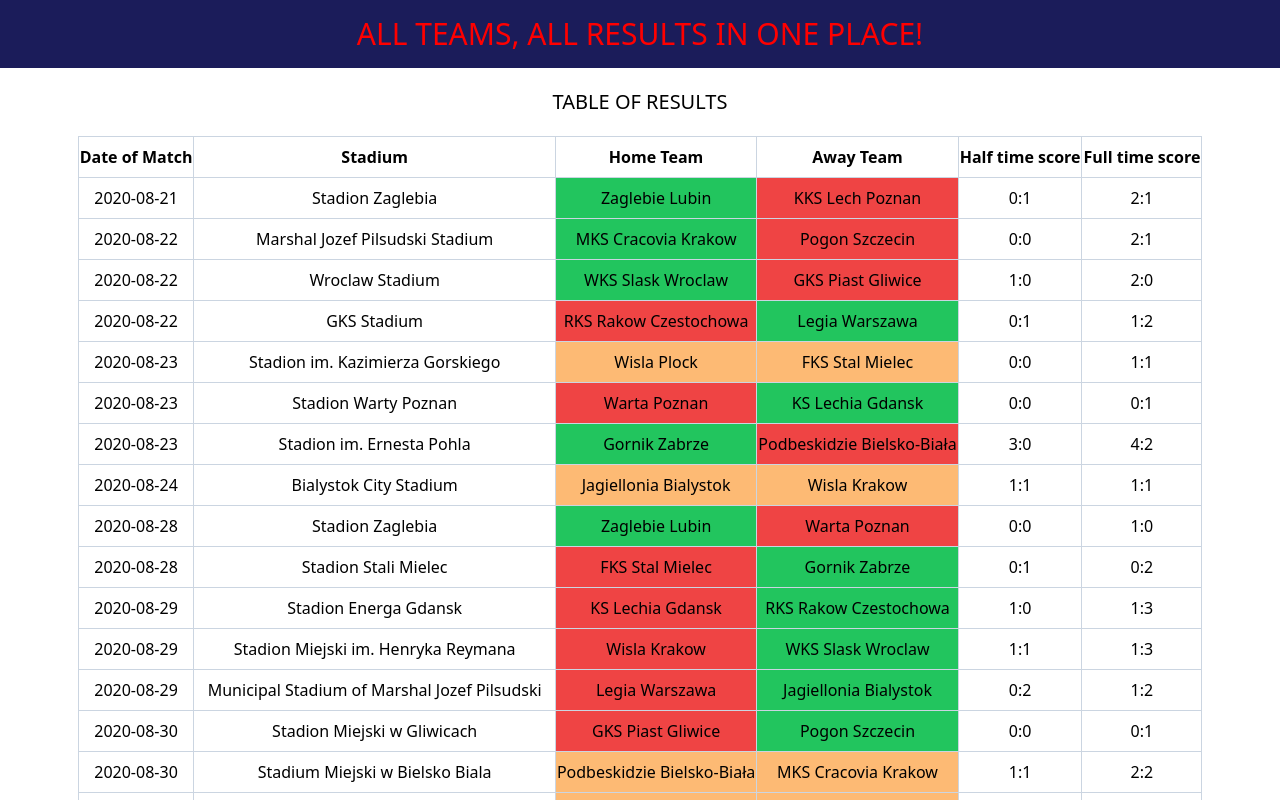
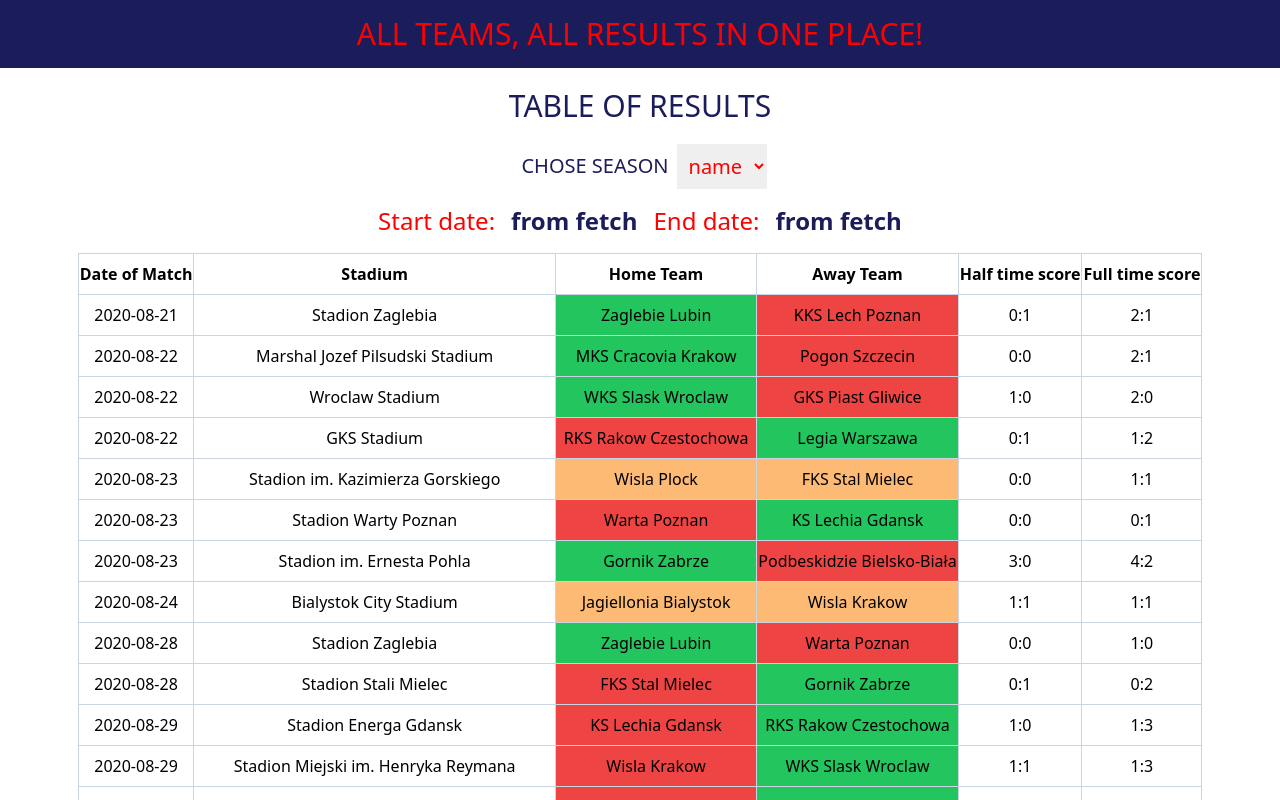
Before and after one commit to Misiorny/sportradar, a Next.js app: page / in a window 1280 px wide. Shown: the top 800 px of the page. Built offline with nearby package versions, Linux system fonts and the light colour scheme.

Commit message:
feat: Start step 3

```diff
--- a/package.json
+++ b/package.json
@@ -21,7 +21,9 @@
     "eslint": "8.31.0",
     "eslint-config-next": "13.1.1",
     "eslint-config-prettier": "^8.6.0",
+    "node": "^19.4.0",
     "postcss": "^8.4.20",
+    "quicktype": "^21.0.3",
     "tailwindcss": "^3.2.4",
     "typescript": "4.9.4"
   }
--- a/src/components/layout/Header.tsx
+++ b/src/components/layout/Header.tsx
@@ -1,11 +1,13 @@
 interface HeaderProps {
-  text: string;
+  headerText: string;
 }
 
-export const Header = ({ text }: HeaderProps) => {
+export const Header = ({ headerText }: HeaderProps) => {
   return (
     <header className="bg-main flex px-8 py-4 ">
-      <h1 className="text-3xl mx-auto text-complementary uppercase ">{text}</h1>
+      <h1 className="text-3xl mx-auto text-complementary uppercase ">
+        {headerText}
+      </h1>
     </header>
   );
 };
--- a/src/components/layout/Layout.tsx
+++ b/src/components/layout/Layout.tsx
@@ -9,7 +9,7 @@
 export const Layout = ({ children }: LayoutProps) => {
   return (
     <main className="flex flex-col ">
-      <Header text="All teams, all results in one place!" />
+      <Header headerText="All teams, all results in one place!" />
       <div className="flex flex-grow">{children}</div>
       <Footer footerText="Created by Misiorny" />
     </main>
--- a/src/components/table/Table.tsx
+++ b/src/components/table/Table.tsx
@@ -1,4 +1,4 @@
-import { TableHeader, TableRow, TableTitle } from "./index";
+import { TableForm, TableHeader, TableRow, TableTitle } from "./index";
 import { useGames } from "../../utils/useGames";
 
 export const Table = () => {
@@ -10,6 +10,8 @@
   return (
     <section className="flex flex-col flex-grow pb-6 ">
       <TableTitle tableTitle="Table of results" />
+      <TableForm />
+
       <table className=" border mx-auto text-center table-auto  ">
         <TableHeader />
         <tbody>
--- /dev/null
+++ b/src/components/table/TableForm.tsx
@@ -0,0 +1,26 @@
+export const TableForm = () => {
+  return (
+    <section className="flex flex-col">
+      <form className="mx-auto flex">
+        <label htmlFor="season" className="p-2 text-xl uppercase text-main">
+          Chose Season
+        </label>
+        <select
+          name="season"
+          id="season"
+          className="text-complementary text-xl p-2"
+        >
+          <option value="">name</option>
+          <option value="">name</option>
+          <option value="">name</option>
+        </select>
+      </form>
+      <div className="flex justify-center p-4 text-2xl ">
+        <h3 className="px-2 text-complementary">Start date: </h3>
+        <p className="px-2 text-main font-bold">from fetch</p>
+        <h3 className="px-2 text-complementary">End date:</h3>
+        <p className="px-2 text-main font-bold">from fetch</p>
+      </div>
+    </section>
+  );
+};
--- a/src/components/table/TableTitle.tsx
+++ b/src/components/table/TableTitle.tsx
@@ -4,7 +4,9 @@
 export const TableTitle = ({ tableTitle }: TableTitleProps) => {
   return (
     <div className="text-center">
-      <h3 className="mx-auto p-2 my-3 text-xl uppercase">{tableTitle}</h3>
+      <h3 className="mx-auto p-2 my-3 text-3xl uppercase text-main ">
+        {tableTitle}
+      </h3>
     </div>
   );
 };
--- a/src/components/table/index.tsx
+++ b/src/components/table/index.tsx
@@ -4,3 +4,4 @@
 export { TdCell } from "./TdCell";
 export { ThCell } from "./ThCell";
 export { TableTitle } from "./TableTitle";
+export { TableForm } from "./TableForm";
--- /dev/null
+++ b/src/pages/tables.tsx
@@ -0,0 +1,75 @@
+const apiKey = "7gv3rgnu48fkhb9gykdqxfp6";
+const seasonId = "sr:season:77453";
+const apiUrl = `https://api.sportradar.us/soccer/trial/v4/en/seasons/${seasonId}/schedules.json?api_key=${apiKey}`;
+
+const competitionId = "sr:competition:202";
+const seasonUrl = `https://api.sportradar.us/soccer/trial/v4/en/competitions/${competitionId}/seasons.json?api_key=${apiKey}`;
+
+const eventId = "sr:competition:202";
+const timelineUrl = `https://api.sportradar.us/soccer/trial/v4/en/sport_events/${eventId}/timeline.json?api_key=${apiKey}`;
+import { InferGetStaticPropsType } from "next";
+
+const Tables = ({ tables }: InferGetStaticPropsType<typeof getStaticProps>) => {
+  console.log(seasonUrl);
+  return (
+    <div className="mx-auto">
+      <section className="flex flex-col">
+        <form className="mx-auto flex ">
+          <label htmlFor="season" className="p-2 text-xl uppercase text-main">
+            Chose Season
+          </label>
+          <select
+            name="season"
+            id="season"
+            className="text-complementary text-xl p-2"
+          >
+            <option value={tables.seasons[0].id}>
+              {tables.seasons[0].name}
+            </option>
+            <option value={tables.seasons[1].id}>
+              {tables.seasons[1].name}
+            </option>
+            <option value={tables.seasons[2].id}>
+              {tables.seasons[2].name}
+            </option>
+          </select>
+        </form>
+        <div className="flex justify-center p-4 text-2xl ">
+          <h3 className="px-2 text-complementary">Start date: </h3>
+          <p className="px-2 text-main font-bold">
+            {tables.seasons[0].start_date}
+          </p>
+          <h3 className="px-2 text-complementary">End date:</h3>
+          <p className="px-2 text-main font-bold">
+            {tables.seasons[0].end_date}
+          </p>
+        </div>
+      </section>
+    </div>
+  );
+};
+export const getStaticProps = async () => {
+  const result = await fetch(`${seasonUrl}`);
+  const tables: SeasonApiResponse = await result.json();
+  console.log(result);
+  return {
+    props: {
+      tables,
+    },
+  };
+};
+
+export interface Season {
+  id: string;
+  name: string;
+  start_date: string;
+  end_date: string;
+  year: string;
+  competition_id: string;
+}
+
+export interface SeasonApiResponse {
+  seasons: Season[];
+}
+
+export default Tables;
```
Also changed, not shown: 1 other file (tests, documents, lock files or other folders).
